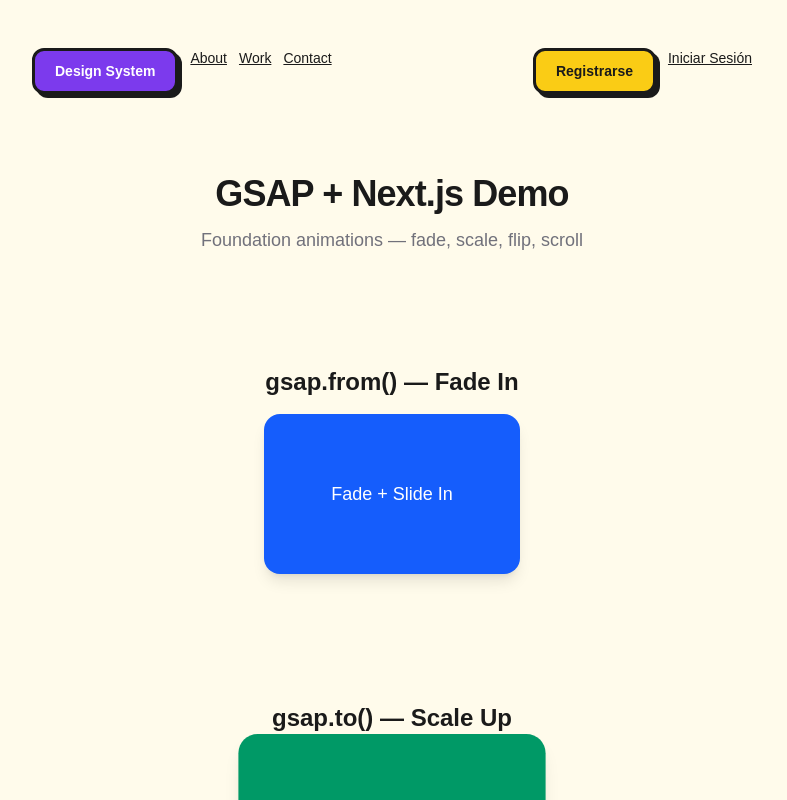
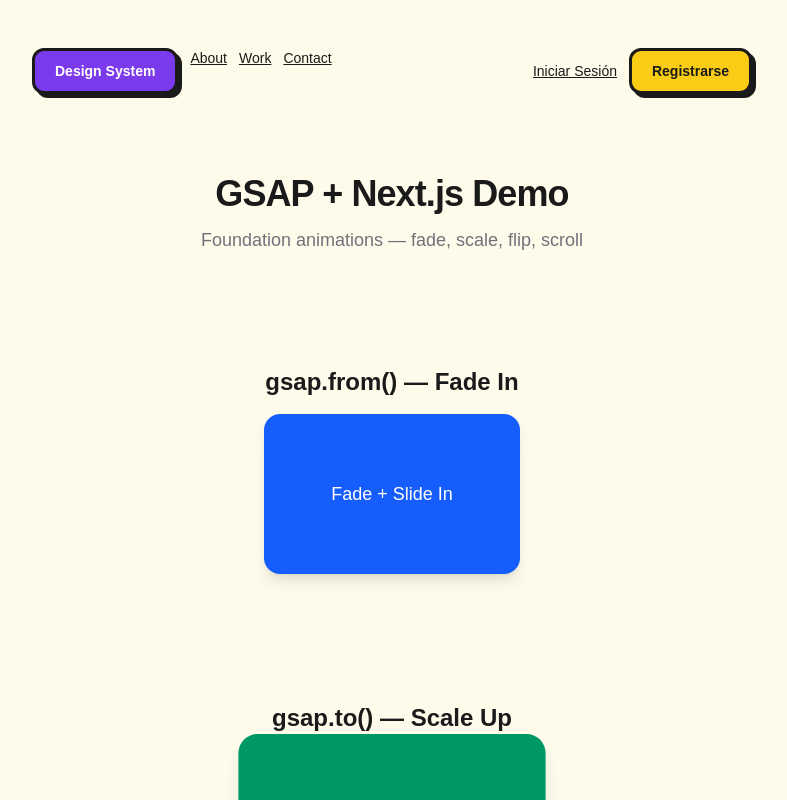
Before and after one commit to mariomhz/micultura-frontend, a Next.js app: page / in a window 1280 px wide. Shown: the top 800 px of the page, without its empty margins (248-1035 px from the left). Built offline with nearby package versions, Linux system fonts and the light colour scheme.

Commit message:
feat(auth): integrate AuthProvider into layout and wire login to context

```diff
--- a/src/app/layout.tsx
+++ b/src/app/layout.tsx
@@ -1,6 +1,7 @@
 import type { Metadata } from "next";
 import { Geist, Geist_Mono } from "next/font/google";
 import TransitionOverlay from "@/components/transitions/TransitionOverlay";
+import { AuthProvider } from "@/context/AuthContext";
 import "./globals.css";
 
 const geistSans = Geist({
@@ -28,8 +29,10 @@
       <body
         className={`${geistSans.variable} ${geistMono.variable} antialiased`}
       >
-        <TransitionOverlay />
-        {children}
+        <AuthProvider>
+          <TransitionOverlay />
+          {children}
+        </AuthProvider>
       </body>
     </html>
   );
--- a/src/app/page.tsx
+++ b/src/app/page.tsx
@@ -4,6 +4,7 @@
 import ScaleUp from "@/components/animations/ScaleUp";
 import FlipCard from "@/components/animations/FlipCard";
 import ScrollReveal from "@/components/animations/ScrollReveal";
+import AuthStatus from "@/components/auth/AuthStatus";
 
 export default function Home() {
   return (
@@ -22,12 +23,9 @@
           <Link href="/contact" className="underline hover:opacity-70">
             Contact
           </Link>
-          <Link href="/register" className="neo-btn neo-btn-yellow text-sm py-1.5 px-3 ml-auto">
-            Registrarse
-          </Link>
-          <Link href="/login" className="underline hover:opacity-70">
-            Iniciar Sesión
-          </Link>
+          <span className="ml-auto flex flex-wrap gap-3 items-center">
+            <AuthStatus />
+          </span>
         </nav>
 
         <header className="text-center py-12">
--- a/src/components/auth/LoginForm.tsx
+++ b/src/components/auth/LoginForm.tsx
@@ -4,11 +4,12 @@
 import Link from "next/link";
 import { useRouter } from "next/navigation";
 import { login, type AuthError } from "@/services/auth";
-import { setToken } from "@/lib/token";
+import { useAuth } from "@/context/AuthContext";
 import { NeoFadeIn } from "@/components/animations/NeoAnimations";
 
 export default function LoginForm() {
   const router = useRouter();
+  const auth = useAuth();
   const [email, setEmail] = useState("");
   const [password, setPassword] = useState("");
   const [error, setError] = useState("");
@@ -26,7 +27,7 @@
     setLoading(true);
     try {
       const res = await login({ email, password });
-      setToken(res.token);
+      auth.login(res.token, res.user);
       router.push("/");
     } catch (err) {
       const authErr = err as AuthError;
```
